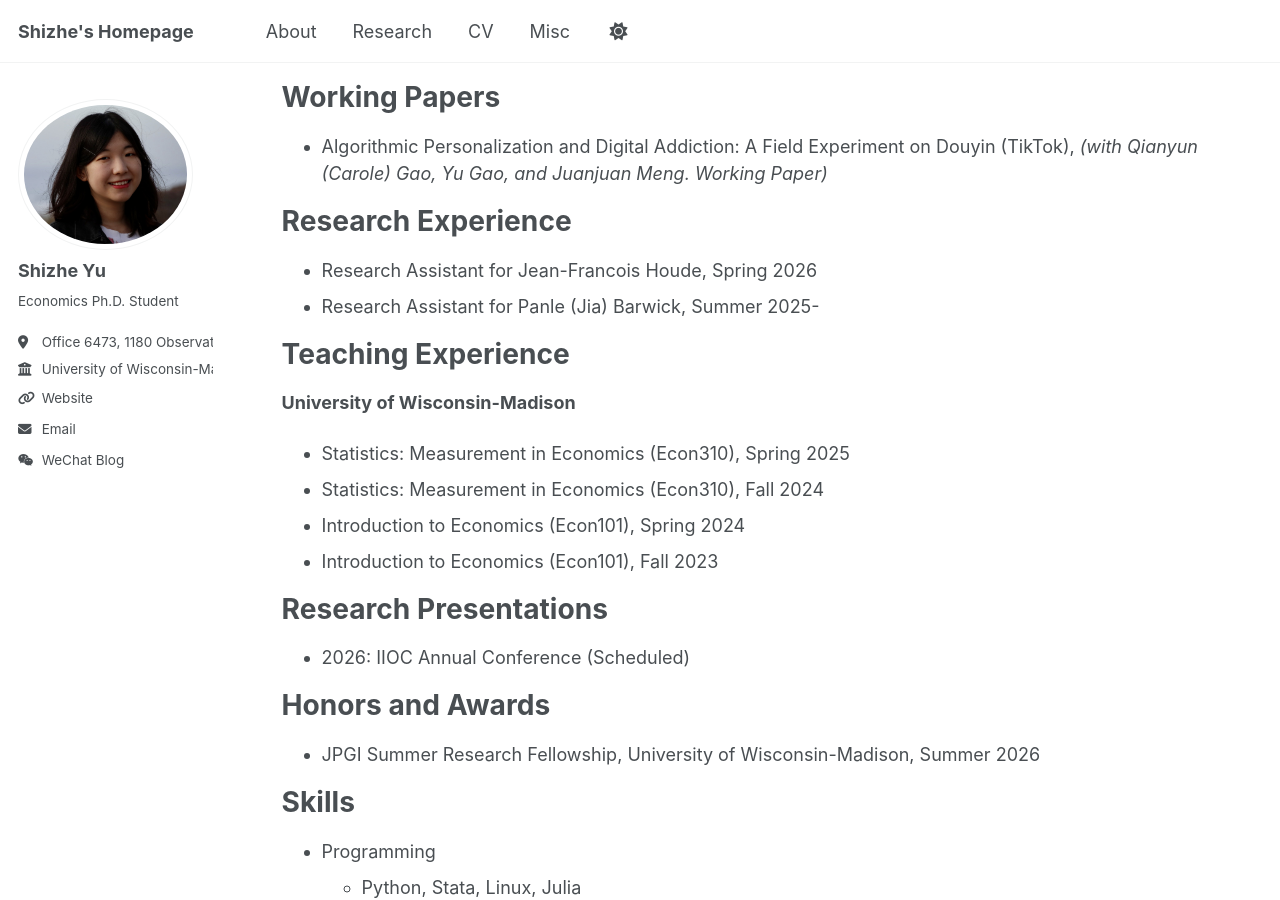
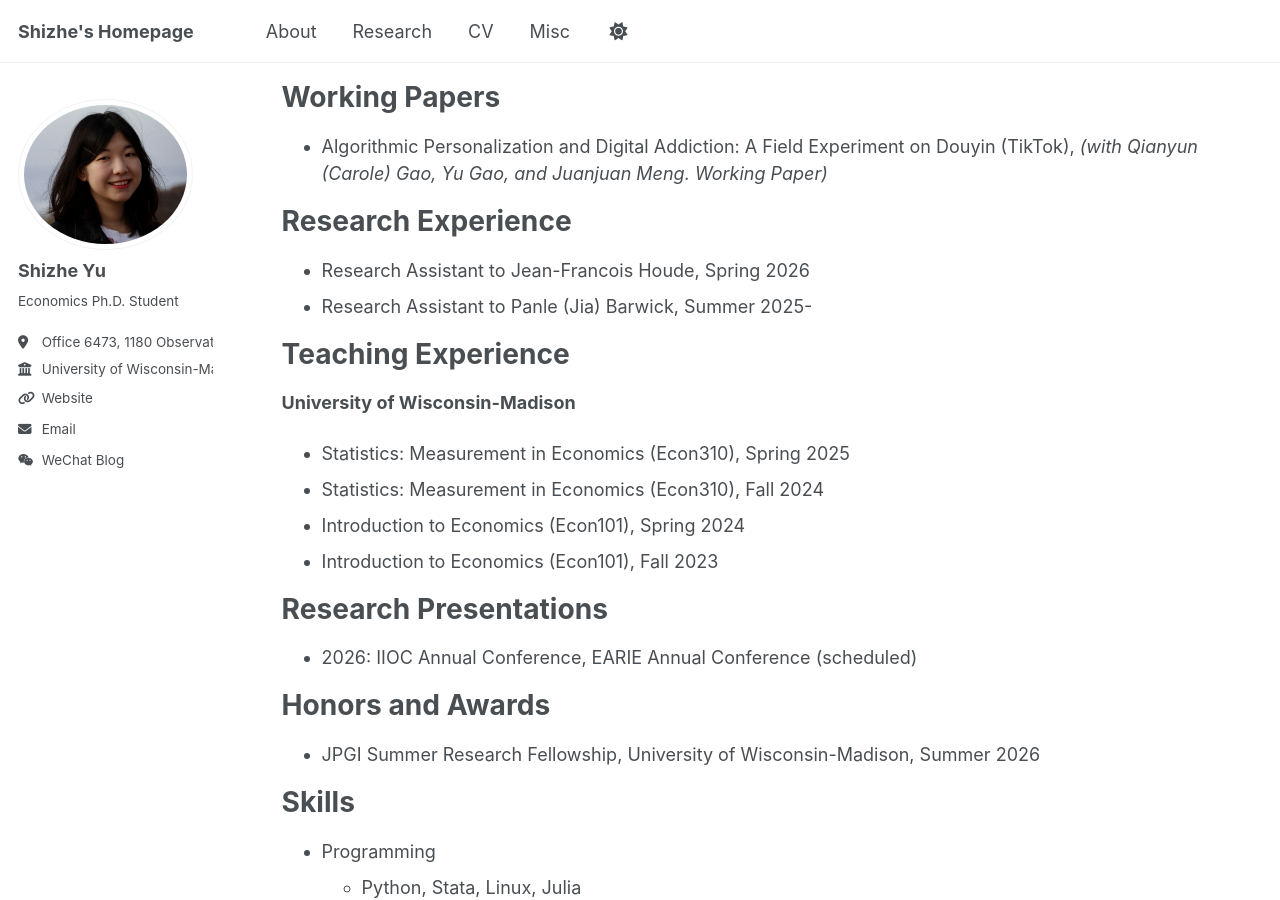
Before and after one commit to shizhe-yu/shizhe-yu.github.io, a Jekyll site: the page built from _pages/cv.md, in a window 1280 px wide and 900 px high, scrolled down 193 px. Built offline with Jekyll 4.4.1, drawn with Linux system fonts in a browser that asks for light colours.

Commit message:
Update research assistant roles and presentation details

```diff
--- a/_pages/cv.md
+++ b/_pages/cv.md
@@ -21,8 +21,8 @@ Working Papers
 
 Research Experience
 ======
-* Research Assistant for Jean-Francois Houde, Spring 2026
-* Research Assistant for Panle (Jia) Barwick, Summer 2025-
+* Research Assistant to Jean-Francois Houde, Spring 2026
+* Research Assistant to Panle (Jia) Barwick, Summer 2025-
 
 Teaching Experience
 ======
@@ -34,7 +34,7 @@ Teaching Experience
 
 Research Presentations
 ======
-* 2026: IIOC Annual Conference (Scheduled)
+* 2026: IIOC Annual Conference, EARIE Annual Conference (scheduled)
 
 
 Honors and Awards
```
